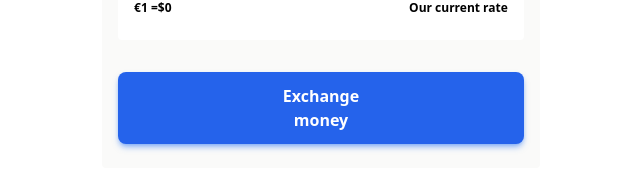
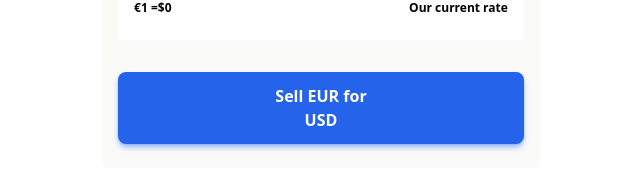
Before and after one commit to koladev32/currency-exchange-widget, a React (Create React App) app: page / in a window 1280 px wide. Shown: the part 480-670 px from the top of the page, without its empty margins (319-959 px from the left). Built offline with nearby package versions, Linux system fonts and the light colour scheme; no server answers.

Commit message:
- feat: UI enhancement

```diff
--- a/src/components/ExchangeForm.tsx
+++ b/src/components/ExchangeForm.tsx
@@ -1,4 +1,4 @@
-import React, { useEffect, useState } from "react";
+import React, { useEffect, useMemo, useState } from "react";
 import { FormikProvider, useFormik } from "formik";
 import { toast } from "react-toastify";
 import * as Yup from "yup";
@@ -23,12 +23,9 @@ function ExchangeForm() {
   const [baseCurrency, setBaseCurrency] = useState("EUR");
   const [targetCurrencyAmount, setTargetCurrencyAmount] = useState(0);
 
-  const baseCurrenciesList = [...projectCurrencies];
-  const [targetCurrenciesList, setTargetCurrenciesList] = useState(
-    [...baseCurrenciesList].filter((value) => value !== baseCurrency),
-  );
+  const currencies = [...projectCurrencies];
 
-  const [targetCurrency, setTargetCurrency] = useState(targetCurrenciesList[0]);
+  const [targetCurrency, setTargetCurrency] = useState("USD");
 
   const { data, isLoading } = useGetRatesBetweenCurrenciesQuery(
     { baseCurrency, targetCurrency },
@@ -41,14 +38,19 @@ function ExchangeForm() {
     amount: Yup.number()
       .lessThan(wallet[baseCurrency as keyof ISymbols].balance)
       .moreThan(0)
-      .required(),
+      .required()
+      .test(
+        "maxDigitsAfterDecimal",
+        "Amount field must have 2 digits after decimal or less",
+        (number) => /^\d+(\.\d{1,2})?$/.test(number),
+      ),
   });
 
   const formik = useFormik({
     initialValues: {
       amount: 0,
     },
-    onSubmit: (values) => {
+    onSubmit: (values, { resetForm }) => {
       store.dispatch(
         walletSlice.actions.incrementByAmount({
           currency: targetCurrency,
@@ -64,8 +66,9 @@ function ExchangeForm() {
           transactionType: TransactionType.debit,
         }),
       );
-
-      toast.success(
+      resetForm();
+      setTargetCurrencyAmount(0);
+      toast.info(
         `You've successfully exchanged ${values.amount}
        ${baseCurrency} to ${targetCurrencyAmount} ${targetCurrency}`,
         {
@@ -76,18 +79,17 @@ function ExchangeForm() {
     validationSchema: validationConversionForm,
   });
 
-  useEffect(() => {
-    setTargetCurrenciesList(
-      [...baseCurrenciesList].filter((value) => value !== baseCurrency),
-    );
-    setTargetCurrency(targetCurrenciesList[0]);
-  }, [targetCurrency, baseCurrency]);
+  useMemo(() => {
+    setTargetCurrency(targetCurrency);
+  }, [targetCurrency]);
 
   useEffect(() => {
     if (data) {
       setRate(data.rates[targetCurrency].toFixed(2));
     }
   }, [data]);
+
+  const buttonText = `Sell ${baseCurrency} for ${targetCurrency}`;
 
   return (
     <FormikProvider value={formik}>
@@ -101,7 +103,7 @@ function ExchangeForm() {
               For primary currency selection
               */}
             <SelectCurrency
-              currencies={baseCurrenciesList}
+              currencies={currencies}
               onChange={setBaseCurrency}
             />
             <BalanceText
@@ -139,7 +141,7 @@ function ExchangeForm() {
               For secondary currency selection
               */}
             <SelectCurrency
-              currencies={targetCurrenciesList}
+              currencies={["USD", "EUR", "GBP"]}
               onChange={setTargetCurrency}
             />
             <BalanceText
@@ -153,8 +155,12 @@ function ExchangeForm() {
               type="number"
               name="targetCurrency"
               placeholder="0"
-              value={`+${targetCurrencyAmount}` || ""}
+              value={`+${targetCurrencyAmount}`}
+              defaultValue={1}
             />
+            {targetCurrency === baseCurrency ? (
+              <p className="text-red-500 text-xs text-left">You can't convert the same currency.</p>
+            ) : null}
           </div>
         </div>
         <div className="flex flex-row bg-white py-2 mt-10 rounded">
@@ -168,10 +174,11 @@ function ExchangeForm() {
         <div className="flex flex-row py-2 mt-6 rounded justify-center">
           <button
             type="submit"
-            className={`${!formik.isValid || formik.isSubmitting || isLoading ? "bg-gray-400" : "bg-blue-600"} rounded-lg py-3 text-white px-16
+            className={`${!formik.isValid || formik.isSubmitting || isLoading || targetCurrency === baseCurrency ? "bg-gray-400" : "bg-blue-600"} rounded-lg py-3 text-white px-16
             font-semibold shadow-md shadow-blue-500/50 md:px-40 lg:px-36`}
+            disabled={targetCurrency === baseCurrency}
           >
-            Exchange money
+            {buttonText}
           </button>
         </div>
       </form>
--- a/src/components/SelectCurrency.tsx
+++ b/src/components/SelectCurrency.tsx
@@ -3,7 +3,7 @@ import { ISymbols, symbolsEmojis } from "../utils/constants";
 
 interface ISelectCurrency {
   currencies: string[];
-  onChange: (value: string) => void;
+  onChange: (event) => void;
 }
 
 const SelectCurrency: React.FC<ISelectCurrency> = ({
```
